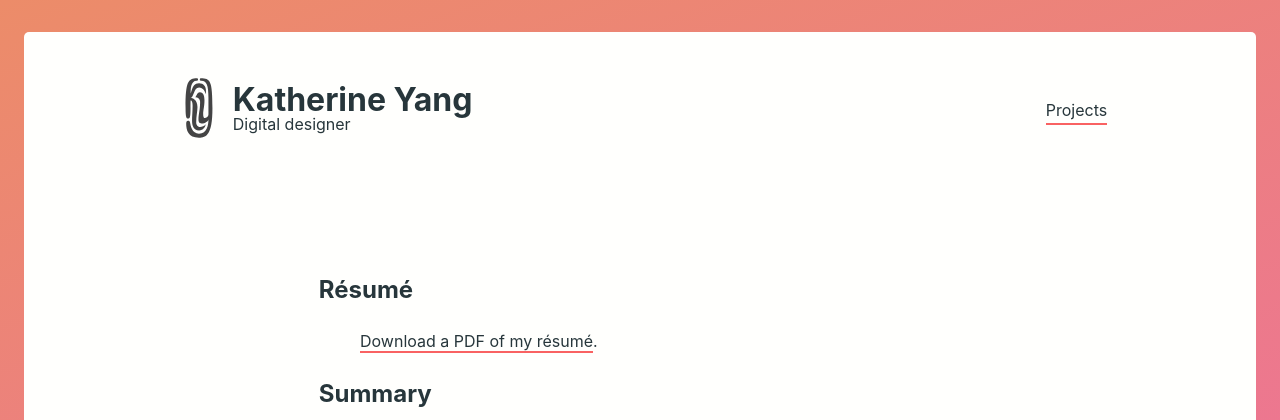
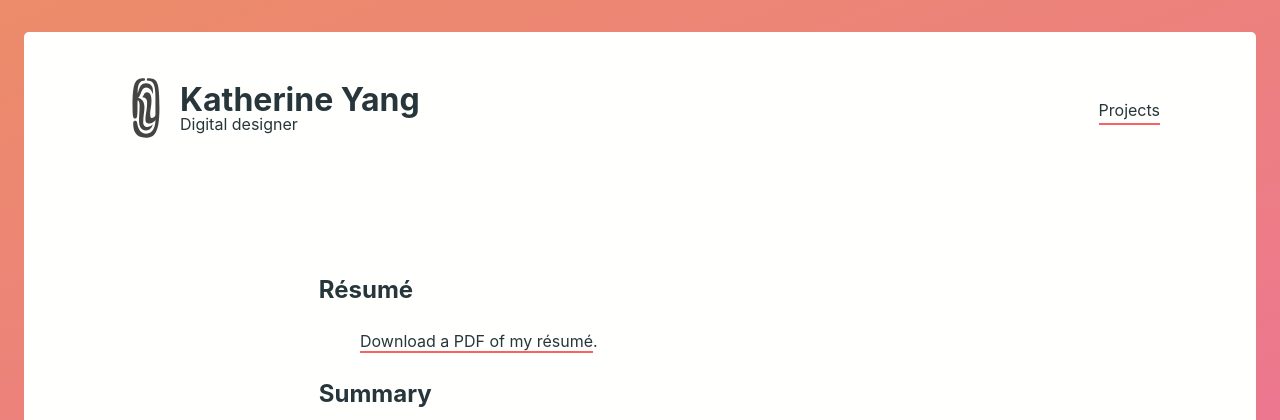
Before and after one commit to kayserifserif/kayserifserif.place, a PHP site: page /resume/index.html in a window 1280 px wide. Shown: the top 420 px of the page. Run offline with PHP 8.4, Linux system fonts and the light colour scheme.

Commit message:
style: aligned widths of header and content

```diff
--- a/assets/css/styles.css
+++ b/assets/css/styles.css
@@ -74,7 +74,7 @@ HEADER
 ****/
 
 header.banner {
-	width: 80%;
+	width: calc(100% - 8em);
 	margin: auto;
 	grid-area: header;
 	display: grid;
```
